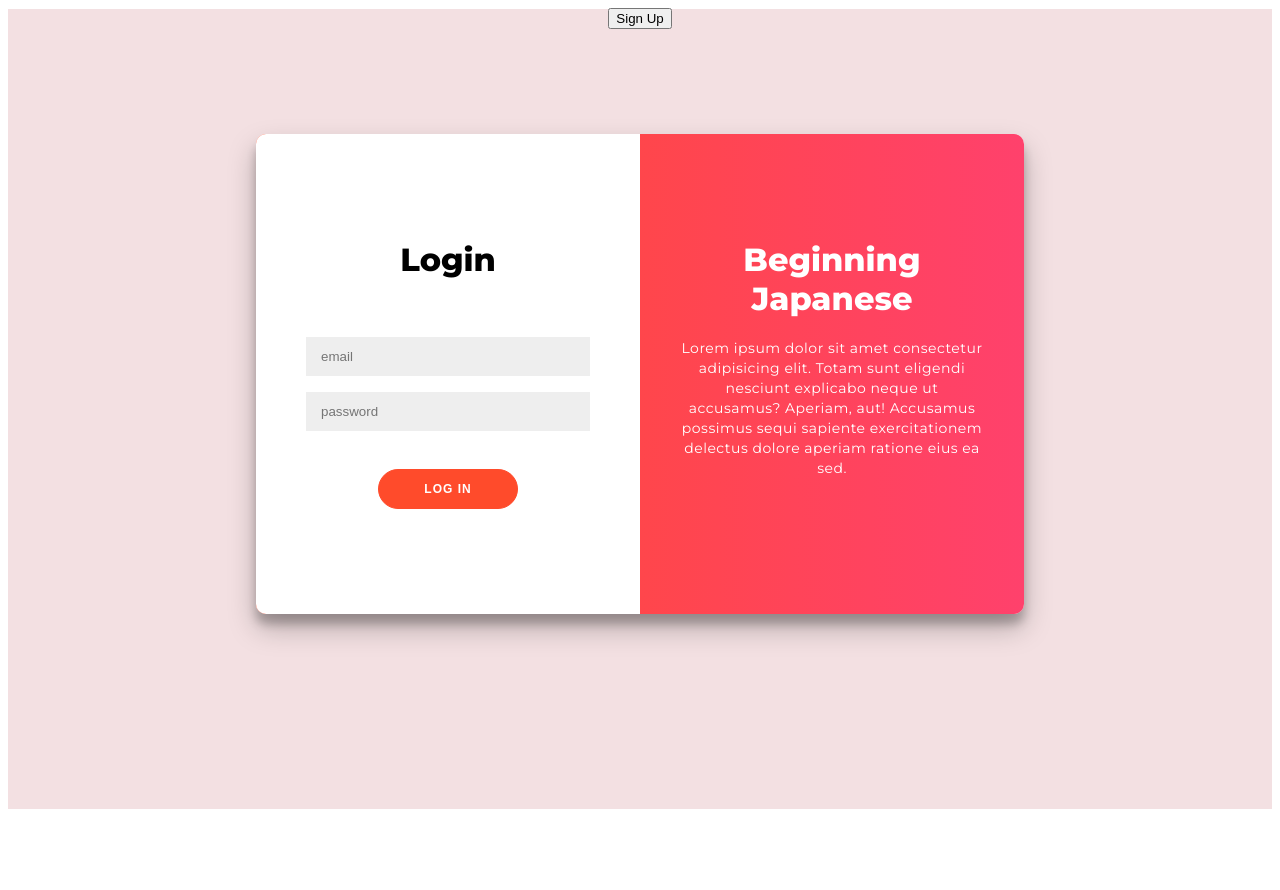
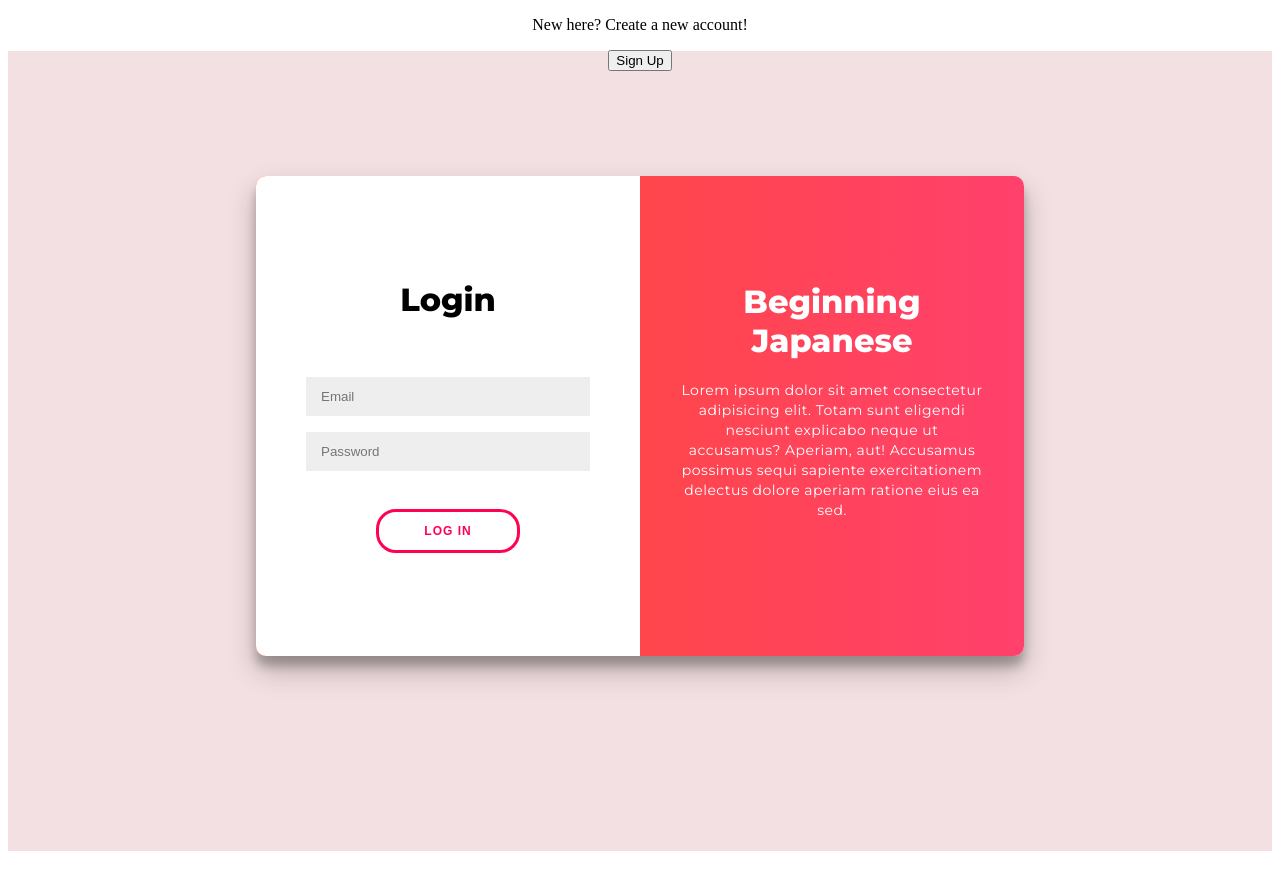
Before and after one commit to Jesus2196/BeginningJapanese, a React (Create React App) app: page / in a window 1280 px wide. Shown: the top 890 px of the page. Before the commit the page ends 859 px from the top, so only its background shows below. Built offline with nearby package versions, Linux system fonts and the light colour scheme; no server answers.

Commit message:
CSS button

```diff
--- a/src/components/LoginForm/LoginForm.css
+++ b/src/components/LoginForm/LoginForm.css
@@ -130,3 +130,29 @@
 .login {
     padding-bottom: 50px;
 }
+
+.button-4 {
+    background-color: transparent;
+    border: 3px solid #ff0251;
+    color: #ff0251;
+    transition: .3s;
+}
+
+.button-4:hover {
+    animation: pulse 1s infinite;
+    transition: .3s;
+}
+
+@keyframes pulse {
+    0% {
+        transform: scale(1);
+    }
+
+    70% {
+        transform: scale(.9);
+    }
+
+    100% {
+        transform: scale(1);
+    }
+}
--- a/src/components/LoginForm/LoginForm.jsx
+++ b/src/components/LoginForm/LoginForm.jsx
@@ -34,9 +34,9 @@ export default function LoginForm({ setUser }) {
         <div className="login-form-container login-log-in-container">
           <form className="login-form" autoComplete="off" >
             <h1 className="login">Login</h1>
-            <input className="login-input" type="email" name="email" value={credentials.email} onChange={handleChange} placeholder="email" required />
-            <input className="login-input" type="password" name="password" value={credentials.password} onChange={handleChange} placeholder="password" required />
-            <button className="login-button" type="submit">LOG IN</button>
+            <input className="login-input" type="email" name="email" value={credentials.email} onChange={handleChange} placeholder="Email" required />
+            <input className="login-input" type="password" name="password" value={credentials.password} onChange={handleChange} placeholder="Password" required />
+            <button className="login-button button-4" type="submit">LOG IN</button>
           </form>
         </div>
         <div className="login-overlay-container">
--- a/src/components/SignUpForm/SignUpForm.jsx
+++ b/src/components/SignUpForm/SignUpForm.jsx
@@ -52,7 +52,7 @@ export default class SignUpForm extends Component {
               <input className="login-input" placeholder="Email" type="email" name="email" value={this.state.email} onChange={this.handleChange} required />
               <input className="login-input" placeholder="Password" type="password" name="password" value={this.state.password} onChange={this.handleChange} required />
               <input className="login-input" placeholder="Confirm Password" type="password" name="confirm" value={this.state.confirm} onChange={this.handleChange} required />
-              <button className="login-button" type="submit" disabled={disable}>SIGN UP</button>
+              <button className="login-button button-4" type="submit" disabled={disable}>SIGN UP</button>
             </form>
           </div>
           <div className="login-overlay-container">
--- a/src/pages/AuthPage/AuthPage.jsx
+++ b/src/pages/AuthPage/AuthPage.jsx
@@ -6,8 +6,9 @@ export default function AuthPage({ setUser }) {
   const [showSignUp, setShowSignUp] = useState(false);
   return (
     <main>
+      <p>{showSignUp ? 'Greet to have you back!' : 'New here? Create a new account!'}</p>
       <button onClick={() => setShowSignUp(!showSignUp)}>{showSignUp ? 'Log In' : 'Sign Up'}</button>
-      { showSignUp ?
+      {showSignUp ?
         <SignUpForm setUser={setUser} />
         :
         <LoginForm setUser={setUser} />
```
